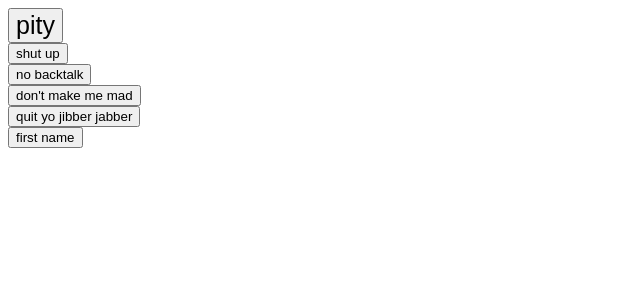
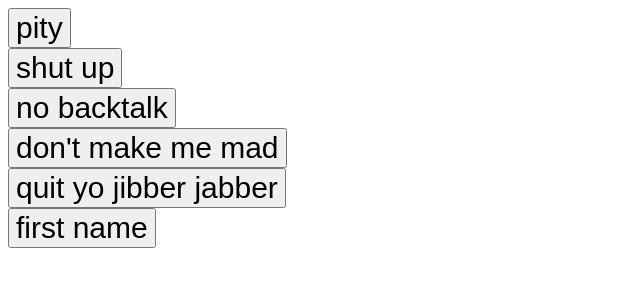
Before and after one commit to fairc14/fairc14.github.io, a plain HTML site: page index.html in a window 1280 px wide. Shown: the whole page, without its empty margins (0-640 px from the left). Drawn offline with Linux system fonts and the light colour scheme.

Commit message:
Update index.html

```diff
--- a/index.html
+++ b/index.html
@@ -7,32 +7,32 @@
 	<body>
 		<div>
 			<audio id="audio" src="pity.mp3" autostart="false"></audio>
-			<button style="font-size:25px" onclick="clickpity();">pity</button>
+			<button style="font-size:30px" onclick="clickpity();">pity</button>
 			<!-- top left button -->
 		</div>
 		<div>
 			<audio id="audio2" src="shut.mp3" autostart="false"></audio>
-			<button onclick="clickshut();">shut up</button>
+			<button style="font-size:30px" onclick="clickshut();">shut up</button>
 			<!-- bottom right button -->
 		</div>
 		<div>
 			<audio id="audio3" src="talk.mp3" autostart="false"></audio>
-			<button onclick="clicktalk();">no backtalk</button>
+			<button style="font-size:30px" onclick="clicktalk();">no backtalk</button>
 			<!-- top right button -->
 		</div>
 		<div>
 			<audio id="audio4" src="mad.mp3" autostart="false"></audio>
-			<button onclick="clickmad();">don't make me mad</button>
+			<button style="font-size:30px" onclick="clickmad();">don't make me mad</button>
 			<!-- middle right button -->
 		</div>
 		<div>
 			<audio id="audio5" src="jibber.mp3" autostart="false"></audio>
-			<button onclick="clickjibber();">quit yo jibber jabber</button>
+			<button style="font-size:30px" onclick="clickjibber();">quit yo jibber jabber</button>
 			<!-- middle left button -->
 		</div>
 		<div>
 			<audio id="audio6" src="name.mp3" autostart="false"></audio>
-			<button onclick="clickname();">first name</button>
+			<button style="font-size:30px" onclick="clickname();">first name</button>
 			<!-- bottom left button -->
 		</div>
 	<script>
```
